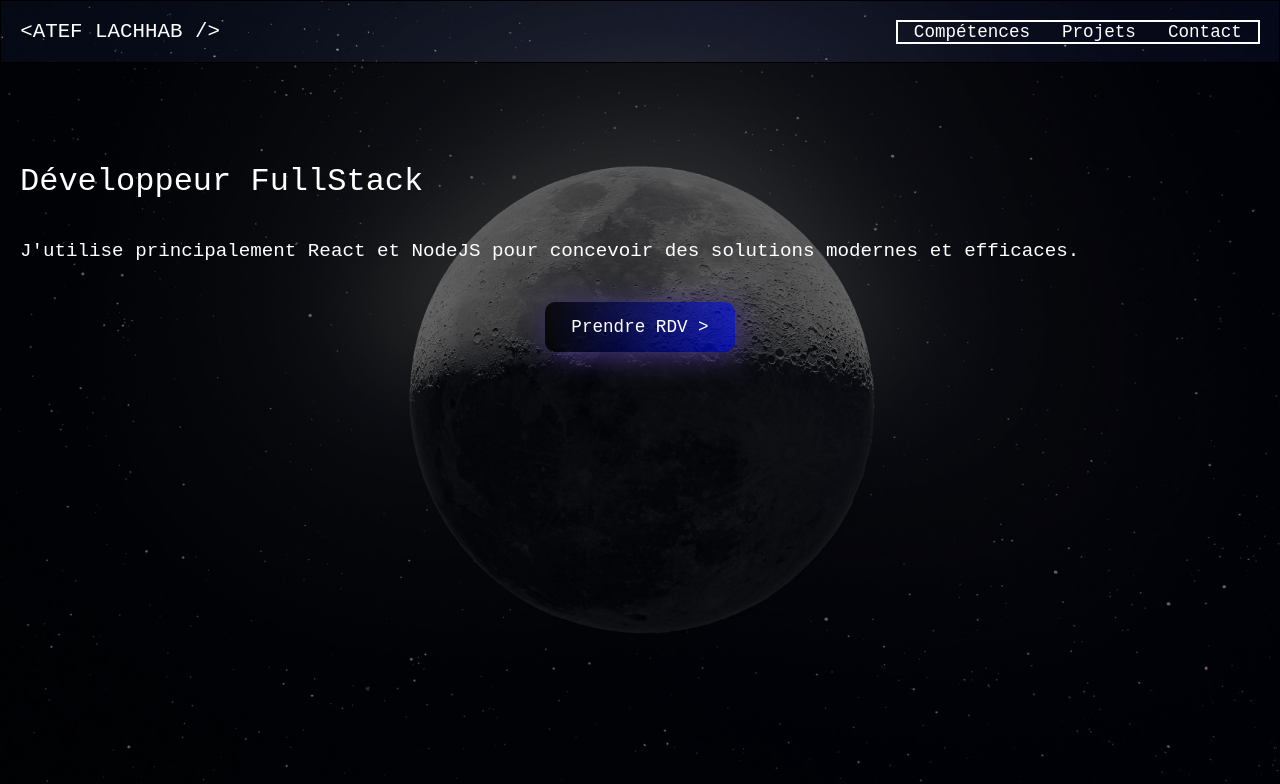
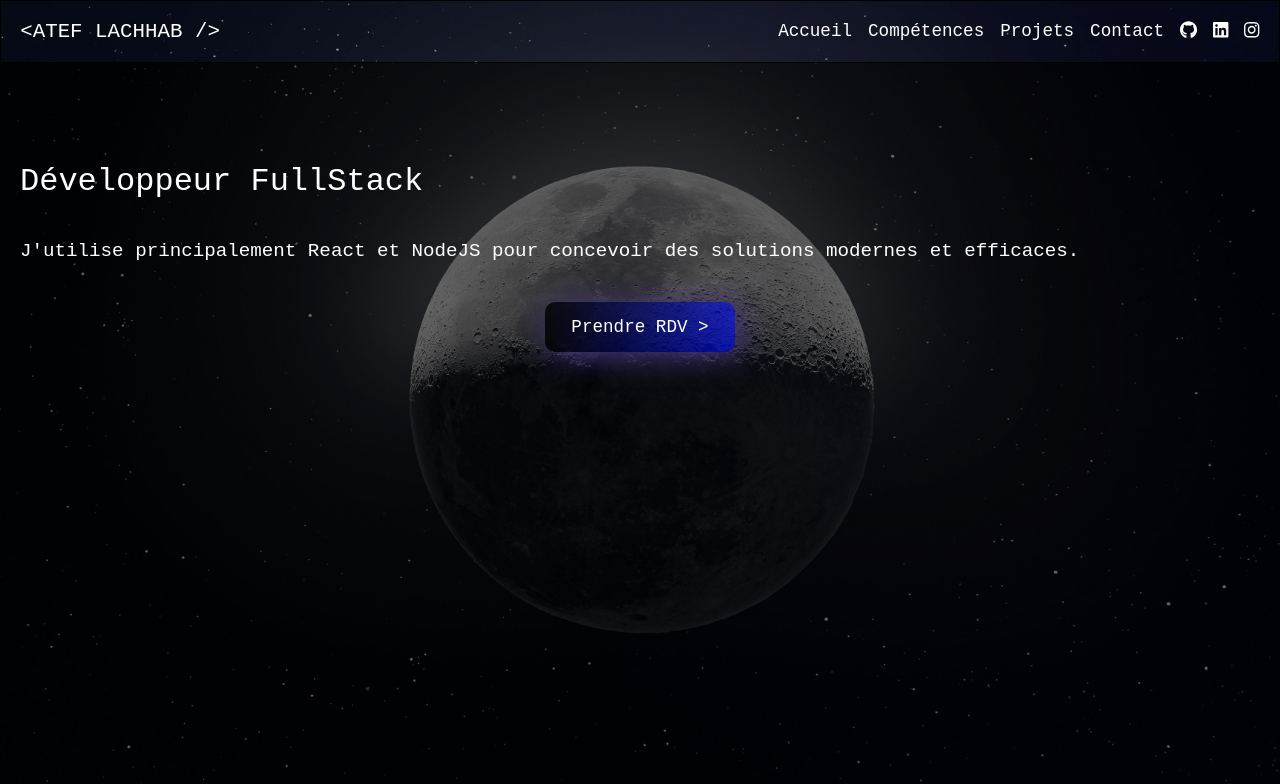
Before and after one commit to Kaazell/my-portfolio, a React (Vite) app: page / in a window 1280 px wide. Shown: the top 784 px of the page. Built offline with nearby package versions, Linux system fonts and the light colour scheme; a web font is replaced by a local one.

Commit message:
feat: header desktop display halfway done

```diff
--- a/package.json
+++ b/package.json
@@ -10,6 +10,8 @@
     "preview": "vite preview"
   },
   "dependencies": {
+    "@fortawesome/free-brands-svg-icons": "^6.6.0",
+    "@fortawesome/react-fontawesome": "^0.2.2",
     "@tsparticles/engine": "^3.5.0",
     "@tsparticles/react": "^3.0.0",
     "@tsparticles/slim": "^3.5.0",
@@ -25,6 +27,7 @@
     "@types/react": "^18.3.10",
     "@types/react-burger-menu": "^2.8.7",
     "@types/react-dom": "^18.3.0",
+    "@types/react-fontawesome": "^1.6.8",
     "@types/react-router-hash-link": "^2.4.9",
     "@types/webpack-env": "^1.18.5",
     "@vitejs/plugin-react": "^4.3.2",
--- a/src/components/Header/Header.tsx
+++ b/src/components/Header/Header.tsx
@@ -1,6 +1,12 @@
 import { useEffect, useState } from "react";
 import Burger from "../Burger/Burger";
 import s from "./style.module.scss";
+import { FontAwesomeIcon } from "@fortawesome/react-fontawesome";
+import {
+  faGithub,
+  faLinkedin,
+  faInstagram,
+} from "@fortawesome/free-brands-svg-icons";
 
 export function Header() {
   const [showBurger, setShowBurger] = useState(window.innerWidth <= 750);
@@ -19,7 +25,10 @@
       <nav>
         <ul>
           <li>
-            <a href="#home_section">Compétences</a>
+            <a href="#home_section">Accueil</a>
+          </li>
+          <li>
+            <a href="#skills_section">Compétences</a>
           </li>
           <li>
             <a href="#portfolio_section">Projets</a>
@@ -27,6 +36,36 @@
           <li>
             <a href="#contact_form">Contact</a>
           </li>
+          <li>
+            <a
+              href="https://github.com/Kaazell/"
+              aria-label="Github"
+              target="_blank"
+              rel="noopener noreferrer"
+            >
+              <FontAwesomeIcon icon={faGithub} />
+            </a>
+          </li>
+          <li>
+            <a
+              href="https://www.linkedin.com/in/votreprofil"
+              aria-label="LinkedIn"
+              target="_blank"
+              rel="noopener noreferrer"
+            >
+              <FontAwesomeIcon icon={faLinkedin} />
+            </a>
+          </li>
+          <li>
+            <a
+              href="https://www.instagram.com/atef.u/"
+              aria-label="Instagram"
+              target="_blank"
+              rel="noopener noreferrer"
+            >
+              <FontAwesomeIcon icon={faInstagram} />
+            </a>
+          </li>
         </ul>
       </nav>
       {showBurger && <Burger />}
--- a/src/components/Header/style.module.scss
+++ b/src/components/Header/style.module.scss
@@ -5,11 +5,14 @@
     justify-content: space-between;
     align-items: center;
     border: 1px solid black;
-    width: 100vw;
+    width: 100%;
     height: 63px;
     background-color: variables.$header;
     padding: 0 1.2rem;
+
 }
+
+
 
 .title {
     font-size: 1.3em;
@@ -18,14 +21,13 @@
     margin:auto 0;
 }
 
-nav {
-border: 2px solid white;
-}
+nav ul {
+    display: flex;
+    justify-content: center;
+    list-style: none; /* Pour retirer les puces des éléments de liste */
+    padding: 0; /* Pour enlever le padding par défaut */
+    gap: 1rem; /* Ajustez la valeur selon l'espacement souhaité */
 
-li {
-    list-style-type: none;
-    display: inline;
-    margin: 0 1rem;
 }
 
 a {
@@ -34,3 +36,9 @@
     font-size: 1.1em;
     font-weight: 500;
 }
+
+.social_medias {
+    display: flex;
+    justify-content: flex-end;
+    gap: 1rem;
+}
```
Also changed, not shown: 1 other file (tests, documents, lock files or other folders).
